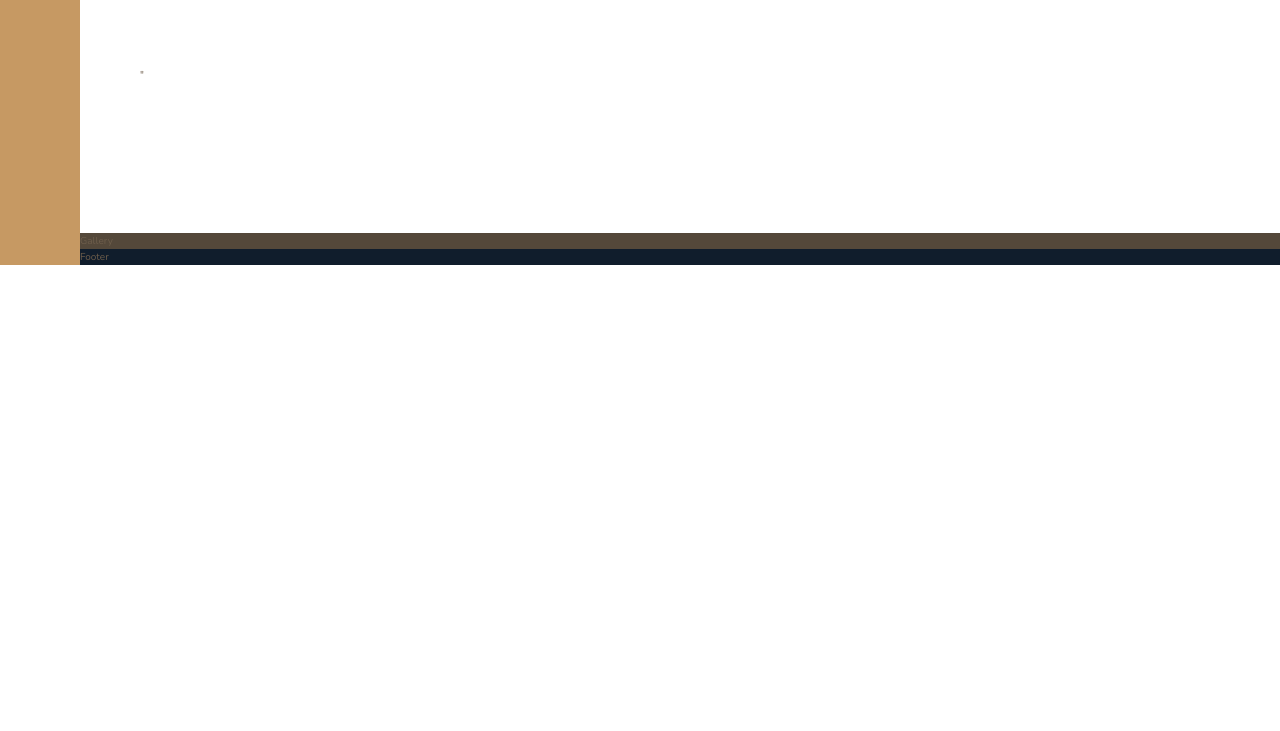
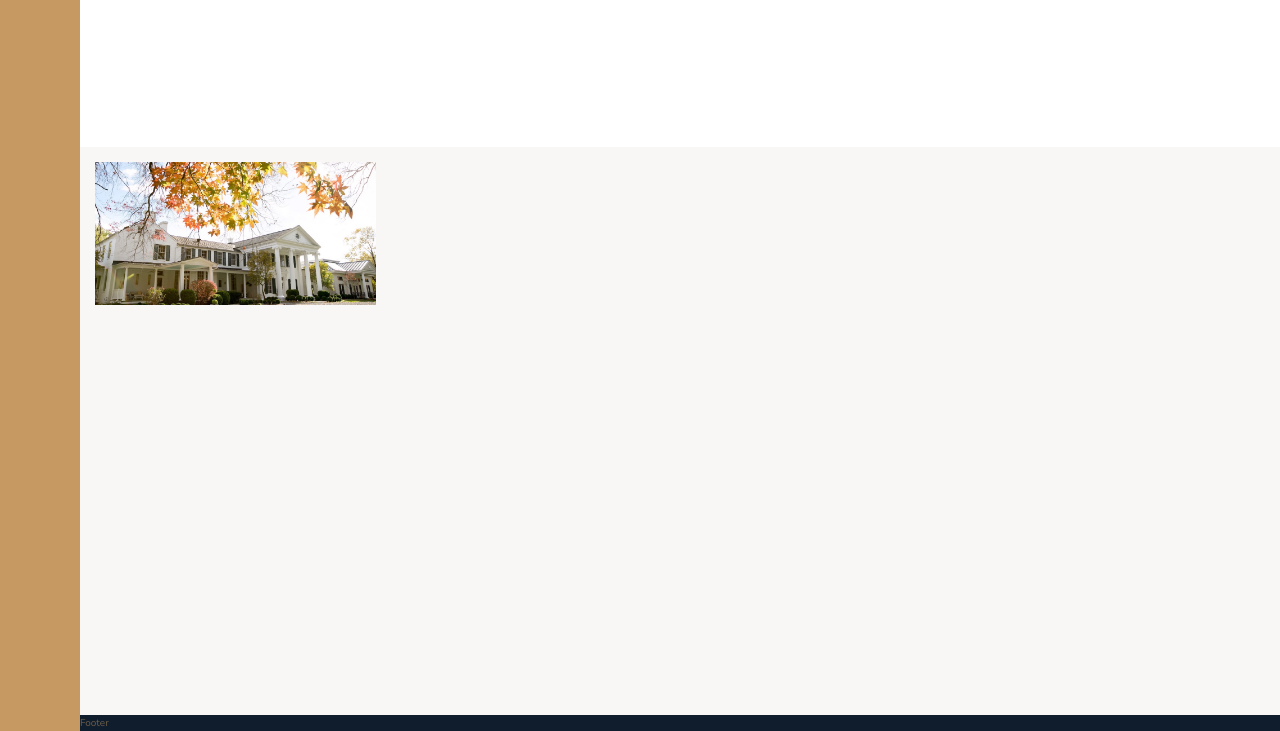
Before and after one commit to LiVinson/nexter-realtors, a website: page index.html in a window 1280 px wide. Shown: the part 2921-3652 px from the top of the page. Before the commit the page ends 3186 px from the top, so only its background shows below. Drawn offline with nearby package versions, Linux system fonts and the light colour scheme.

Commit message:
added gallery section with as 8x7 equal grid. Added 1 figure containing img, using object-fit to scale.

```diff
--- a/index.html
+++ b/index.html
@@ -14,18 +14,25 @@
 </head>
 
 <body class="container">
+    <!-------------------- SIDEBAR ------------------------->
+
     <div class="sidebar">Sidebar
     </div>
+    <!-------------------- HEADER ------------------------->
 
     <header class="header">
         Header
     </header>
+    <!-------------------- REALTORS COMPONENT ------------------------->
 
     <div class="realtors">
         Top 3 Realtors
     </div>
+    <!-------------------- FEATURES GRID: 3 x 2 FEATURE COMPONENTS ------------------------->
 
     <section class="features">
+        <!----------- FEATURE 1: Globe Icon, header and paragraph --------->
+
         <div class="feature">
             <svg class="feature__icon">
                 <use xlink:href="img/sprite.svg#icon-global"></use>
@@ -36,6 +43,7 @@
                 voluptatibus.
             </p>
         </div>
+        <!----------- FEATURE 2: Trophy Icon, header and paragraph --------->
 
         <div class="feature">
             <svg class="feature__icon">
@@ -47,6 +55,7 @@
             </p>
         </div>
 
+        <!----------- FEATURE 3: Map Icon, header and paragraph --------->
         <div class="feature">
             <svg class="feature__icon">
                 <use xlink:href="img/sprite.svg#icon-map-pin"></use>
@@ -57,6 +66,7 @@
             </p>
         </div>
 
+        <!----------- FEATURE 4: Key Icon, header and paragraph --------->
         <div class="feature">
             <svg class="feature__icon">
                 <use xlink:href="img/sprite.svg#icon-key"></use>
@@ -68,6 +78,7 @@
             </p>
         </div>
 
+        <!----------- FEATURE 5: Presentation Icon, header and paragraph --------->
         <div class="feature">
             <svg class="feature__icon">
                 <use xlink:href="img/sprite.svg#icon-presentation"></use>
@@ -79,6 +90,7 @@
             </p>
         </div>
 
+        <!----------- FEATURE 6: Lock Icon, header and paragraph --------->
         <div class="feature">
             <svg class="feature__icon">
                 <use xlink:href="img/sprite.svg#icon-lock"></use>
@@ -88,8 +100,9 @@
                 Pariatur voluptatibus quidem consequatur harum, voluptatum mollitia quae.
             </p>
         </div>
-
     </section>
+    <!-------------------- END FEATURES GRID ------------------------->
+    <!-------------------- STORY COMPONENT: LAYERED IMAGES AND HEADER W/ TEXT ------------------------->
 
     <div class="story__pictures">
         <img src="img/story-1.jpeg" alt="couple with new house" class="story__img--1">
@@ -101,14 +114,16 @@
         <h3 class="heading-3 u-mb-sm">Happy Customers</h3>
         <h2 class="heading-2 heading-2--dark u-mb-md">&ldquo;The best decision of our lives&rdquo;</h2>
         <p class="story__text">
-            Lorem, ipsum dolor sit amet consectetur adipisicing elit. Tenetur distinctio necessitatibus pariatur voluptatibus. Quidem consequatur harum volupta!
+            Lorem, ipsum dolor sit amet consectetur adipisicing elit. Tenetur distinctio necessitatibus pariatur
+            voluptatibus. Quidem consequatur harum volupta!
         </p>
         <button class="btn">Find your own home</button>
     </div>
 
 
+    <!-------------------- HOMES GRID: 3 x 2 HOME COMPONENT ------------------------->
     <section class="homes">
-        <!-- HOME CARD 1 -->
+        <!------- HOME CARD 1 -------->
         <div class="home">
             <img src="../img/house-1.jpeg" alt="House 1" class="home__img">
             <svg class="home__like">
@@ -145,7 +160,7 @@
             <button class="btn home__btn">Contact Realtor</button>
         </div>
 
-        <!-- HOME CARD 2 -->
+        <!--------------- HOME CARD 2 --------------->
         <div class="home">
             <img src="../img/house-2.jpeg" alt="House 2" class="home__img">
             <svg class="home__like">
@@ -182,7 +197,7 @@
             <button class="btn home__btn">Contact Realtor</button>
         </div>
 
-        <!-- HOME CARD 3 -->
+        <!--------------- HOME CARD 3 --------------->
         <div class="home">
             <img src="../img/house-3.jpeg" alt="House 3" class="home__img">
             <svg class="home__like">
@@ -219,7 +234,7 @@
             <button class="btn home__btn">Contact Realtor</button>
         </div>
 
-        <!-- HOME CARD 4 -->
+        <!--------------- HOME CARD 4 --------------->
         <div class="home">
             <img src="../img/house-4.jpeg" alt="House 4" class="home__img">
             <svg class="home__like">
@@ -256,7 +271,7 @@
             <button class="btn home__btn">Contact Realtor</button>
         </div>
 
-        <!-- HOME CARD 5 -->
+        <!--------------- HOME CARD 5 --------------->
         <div class="home">
             <img src="../img/house-5.jpeg" alt="House 5" class="home__img">
             <svg class="home__like">
@@ -293,7 +308,7 @@
             <button class="btn home__btn">Contact Realtor</button>
         </div>
 
-        <!-- HOME CARD 6 -->
+        <!--------------- HOME CARD 6 --------------->
         <div class="home">
             <img src="../img/house-6.jpeg" alt="House 1" class="home__img">
             <svg class="home__like">
@@ -328,11 +343,17 @@
                 <p>$600,000</p>
             </div>
             <button class="btn home__btn">Contact Realtor</button>
-        </div>"
+        </div>
     </section>
+        <!-------------------- IMAGE GALLERY GRID: 8X8 ITEMS  ------------------------->
+
     <section class="gallery">
-        Gallery
+        <figure class="gallery__item gallery__item--1">
+            <img src="../img/gal-1.jpeg" alt="Gallery image 1" class="gallery__img">
+        </figure>
+
     </section>
+
     <footer class="footer">
         Footer
     </footer>
--- a/sass/_gallery.scss
+++ b/sass/_gallery.scss
@@ -1,4 +1,28 @@
 .gallery {
-    background-color: $color-gray-dark-1;
+    background-color: $color-gray-light-1;
     grid-column: full-start/full-end;
+
+    display: grid;
+    grid-template-columns: repeat(8, 1fr);
+    //height is based on with of screen
+    grid-template-rows: repeat(7,5vw);
+    grid-gap: 1.5rem;
+    //Makes it look like gap is also around container
+    padding: 1.5rem;
+
+    padding: 1.5rem;
+
+    //figure that encompasses image
+    &__item {
+        grid-row: 1/3;
+        grid-column: 1/3;
+    }
+
+    &__img {
+        width: 100%;
+        height: 100%;
+        object-fit: cover;
+        //avoids white space after image as if it were text
+        display: block;
+    }
 }
```
Also changed, not shown: css/style.css.
